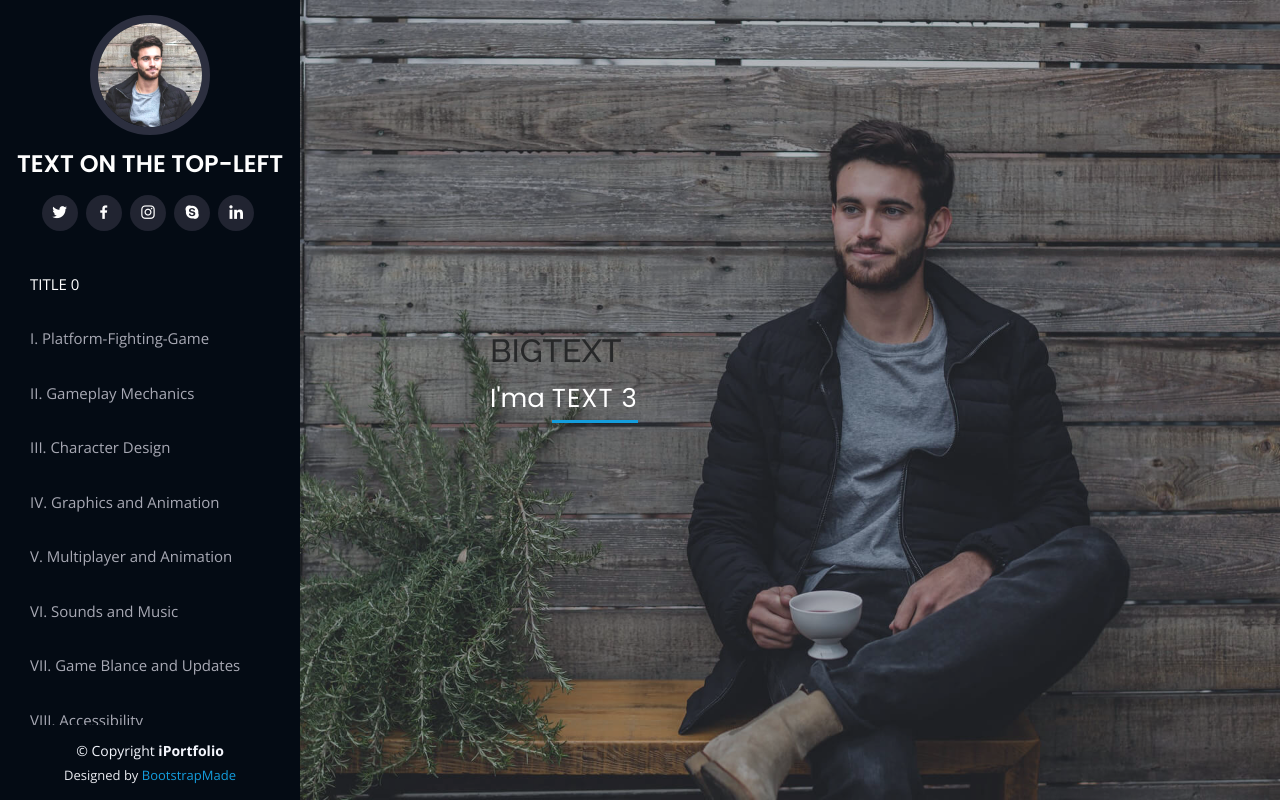
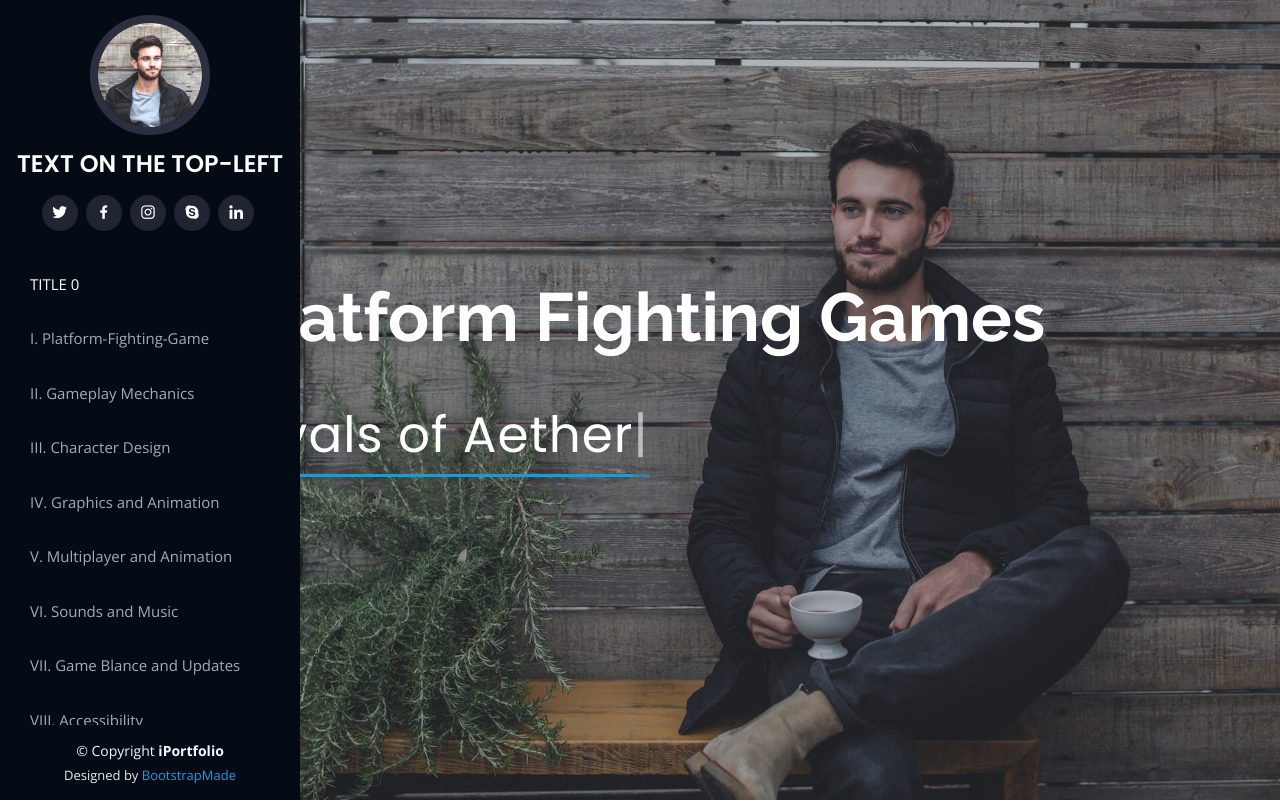
Before and after one commit to DenizCiger/Pugnators, a PHP site: page / in a window 1280 px wide. Shown: the top 804 px of the page. Run offline with PHP 8.4, Linux system fonts and the light colour scheme.

Commit message:
improve hero section

```diff
--- a/Webpage/Bootstrap-Template/assets/css/style.css
+++ b/Webpage/Bootstrap-Template/assets/css/style.css
@@ -251,6 +251,15 @@
 /*--------------------------------------------------------------
 # Hero Section
 --------------------------------------------------------------*/
+#hero h2 {
+  font-size: 68px;
+  font-weight: bold;
+  margin-bottom: 20px;
+  padding-bottom: 20px;
+  position: relative;
+  color: #ffffff;
+}
+
 #hero {
   width: 100%;
   height: 100vh;
@@ -280,21 +289,22 @@
   font-size: 64px;
   font-weight: 700;
   line-height: 56px;
-  color: #fff;
+  color: #ffffff;
 }
 
 #hero p {
-  color: #fff;
+  color: #ffffff;
   margin-bottom: 50px;
   font-size: 26px;
   font-family: "Poppins", sans-serif;
 }
 
 #hero p span {
-  color: #fff;
+  color: #ffffff; /*change back*/
   padding-bottom: 4px;
   letter-spacing: 1px;
   border-bottom: 3px solid #149ddd;
+  font-size: 50px;
 }
 
 @media (min-width: 1024px) {
--- a/Webpage/Bootstrap-Template/index.html
+++ b/Webpage/Bootstrap-Template/index.html
@@ -77,8 +77,8 @@
   <!-- ======= Hero Section ======= -->
   <section id="hero" class="d-flex flex-column justify-content-center align-items-center">
     <div class="hero-container" data-aos="fade-in">
-      <h2>BIGTEXT</h2>
-      <p>I'ma <span class="typed" data-typed-items="TEXT 1, TEXT 2, TEXT 3, TEXT 4"></span></p>
+      <h2>Platform Fighting Games</h2>
+      <p><span class="typed" data-typed-items="Brawlhalla, Rivals of Aether, Rivals 2, Super Smash Bros, Super Smash Flash, Fraymakers"></span></p>
     </div>
   </section><!-- End Hero -->
 
```
